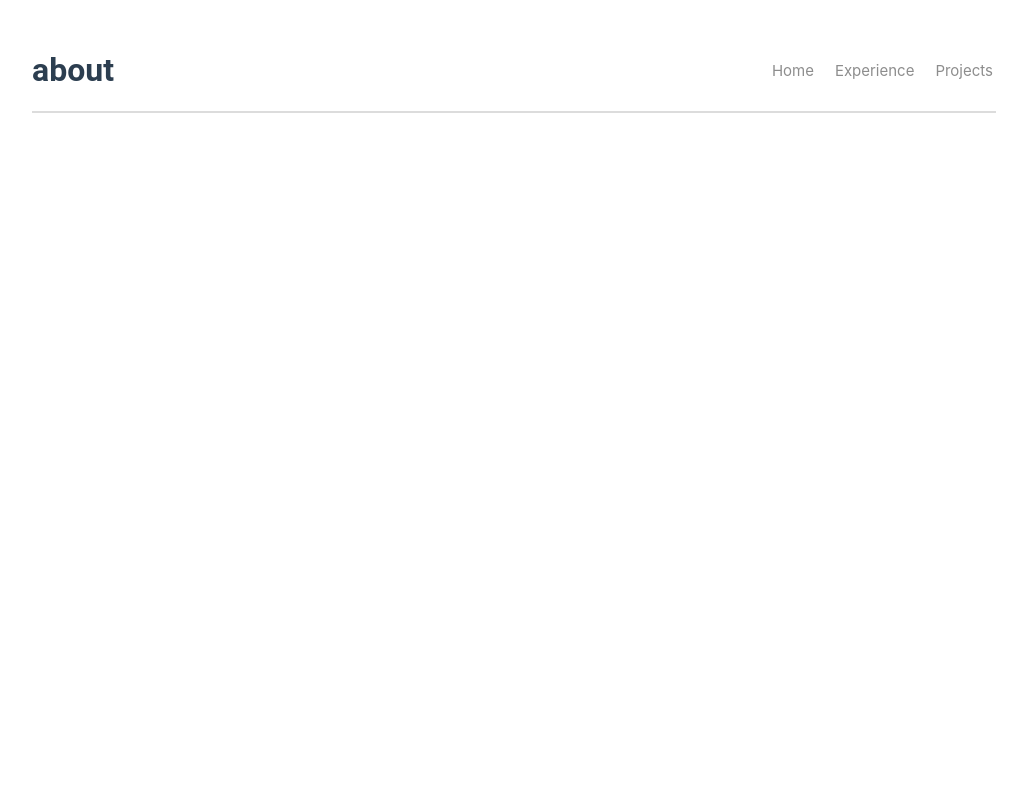
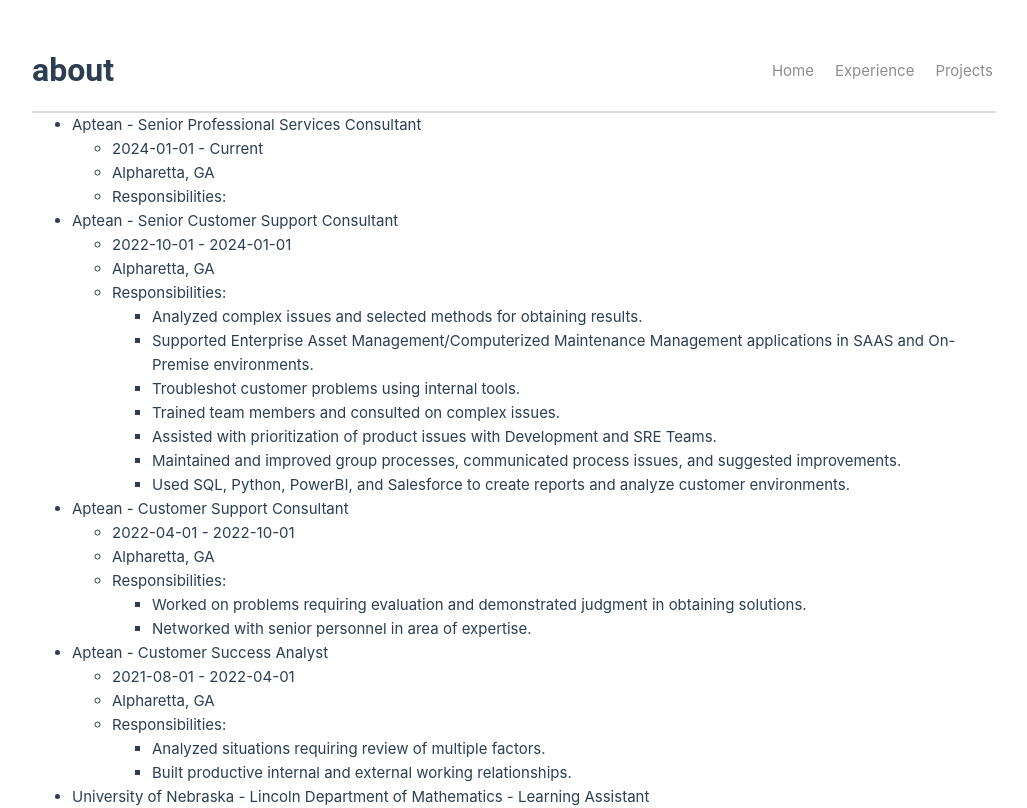
Before and after one commit to spierce5/sam-pierce-portfolio, a Vue app: page /about in a window 1280 px wide. Shown: the top 808 px of the page, without its empty margins (126-1153 px from the left). Built offline with nearby package versions, Linux system fonts and the light colour scheme.

Commit message:
fixed unused about page for build errors

```diff
--- a/src/views/AboutView.vue
+++ b/src/views/AboutView.vue
@@ -1,21 +1,21 @@
 <script lang="ts" setup>
 import ResumeData from '../assets/resume_data.json'
 
-const { experience } = ResumeData
+const { work } = ResumeData
 </script>
 
 <template>
   <div class="about">
     <ul>
-      <li v-for="xp in experience" v-bind:key="xp.title">
-        {{ xp.company }} - {{ xp.title }}
+      <li v-for="xp in work" v-bind:key="xp.position">
+        {{ xp.name }} - {{ xp.position }}
         <ul>
-          <li>{{ xp.start_date }} - {{ xp.end_date || 'Current' }}</li>
+          <li>{{ xp.startDate }} - {{ xp.endDate || 'Current' }}</li>
           <li>{{ xp.location }}</li>
           <li>
             Responsibilities:
             <ul>
-              <li v-for="rp in xp.responsibilities" v-bind:key="rp">
+              <li v-for="rp in xp.highlights" v-bind:key="rp">
                 {{ rp }}
               </li>
             </ul>
```
